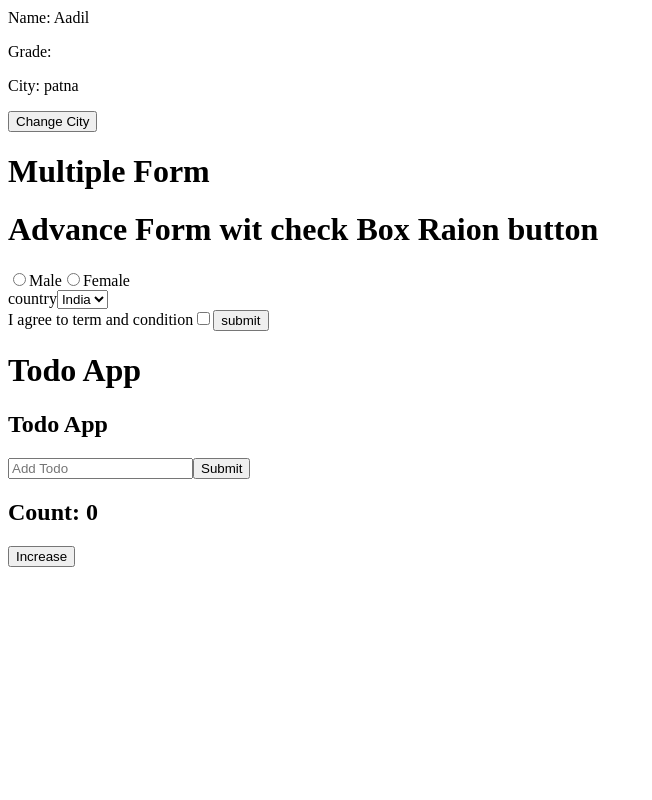
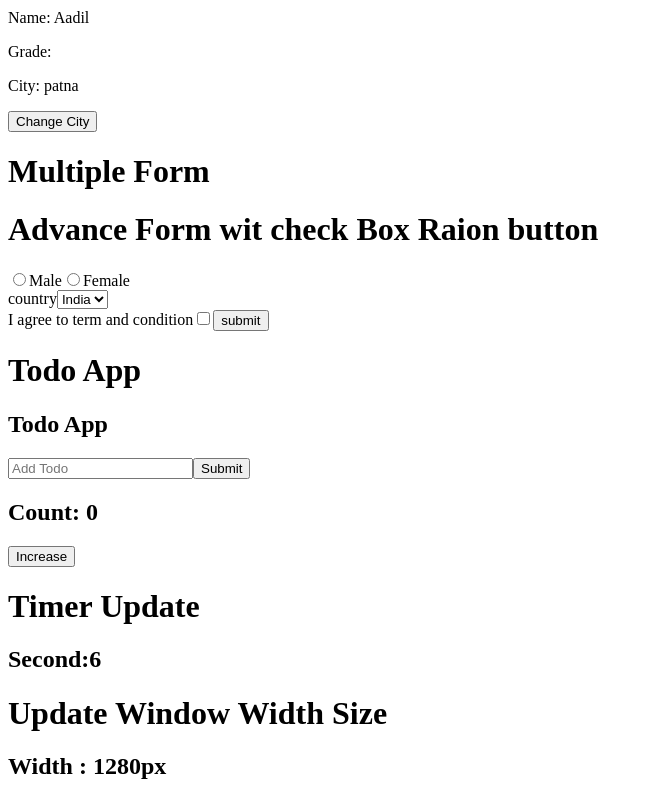
Before and after one commit to aadilne/full-stack-practice, a React (Vite) app in the folder ReactJS/ReactJSPractice/: page / in a window 1280 px wide. Shown: the part 2690-3490 px from the top of the page, without its empty margins (0-652 px from the left). Before the commit the page ends 3265 px from the top, so only its background shows below. Built offline with nearby package versions, Linux system fonts and the light colour scheme.

Commit message:
Build Timer Update and Window With Resize

```diff
--- a/ReactJS/ReactJSPractice/src/App.jsx
+++ b/ReactJS/ReactJSPractice/src/App.jsx
@@ -9,6 +9,7 @@ import StateManagement from './component/StateManagement'
 import FormHandling from './component/FormHandling'
 import Todo from './component/Todo'
 import UseEffectHook from './component/UseEffectHook'
+import Timer from './component/Timer'
 
 
 
@@ -41,6 +42,7 @@ function App() {
     <Todo/>
 
     < UseEffectHook/>
+    <Timer/>
 
     </>
   )
--- /dev/null
+++ b/ReactJS/ReactJSPractice/src/component/Timer.jsx
@@ -0,0 +1,44 @@
+import {useState , useEffect} from 'react';
+
+
+function    Timer() {
+    const [second , setSecond] = useState(0);
+    const [width, setWidth] = useState(window.innerWidth);
+
+    useEffect(() =>{
+        const  interval = setInterval(() =>{
+            setSecond((prev) => prev+1)
+        },1000)
+
+        return () =>{                   // cleanup function return function in return
+            clearInterval(interval)
+            console.log("clear Interval");
+        }
+
+
+        //window Resize Update
+        const handalResize = () => {
+            setWidth(window.innerWidth)
+        }
+
+        window.addEventListener("resize" , handalResize)
+
+        return () =>{
+            window.removeEventListener("resize" , handalResize)
+            console.log("unsubscribe From resize event");
+        }
+
+    } ,[])
+
+
+    return(
+        <>
+        <h1>Timer Update</h1>
+        <h2>Second:{second}</h2>
+
+        <h1>Update Window Width Size</h1>
+        <h2>Width : {width}px</h2>
+        </>
+    )
+}
+export default Timer
--- a/ReactJS/ReactJSPractice/src/main.jsx
+++ b/ReactJS/ReactJSPractice/src/main.jsx
@@ -7,4 +7,9 @@ createRoot(document.getElementById('root')).render(
   <StrictMode>
     <App />
   </StrictMode>,
+
+  // StrictMode only use in devlopment preioud not use production build
+  // finds problamatice old pattren
+  // Alert you about outdated React code use
+  // Ensure your App will stay complitiable
 )
```
